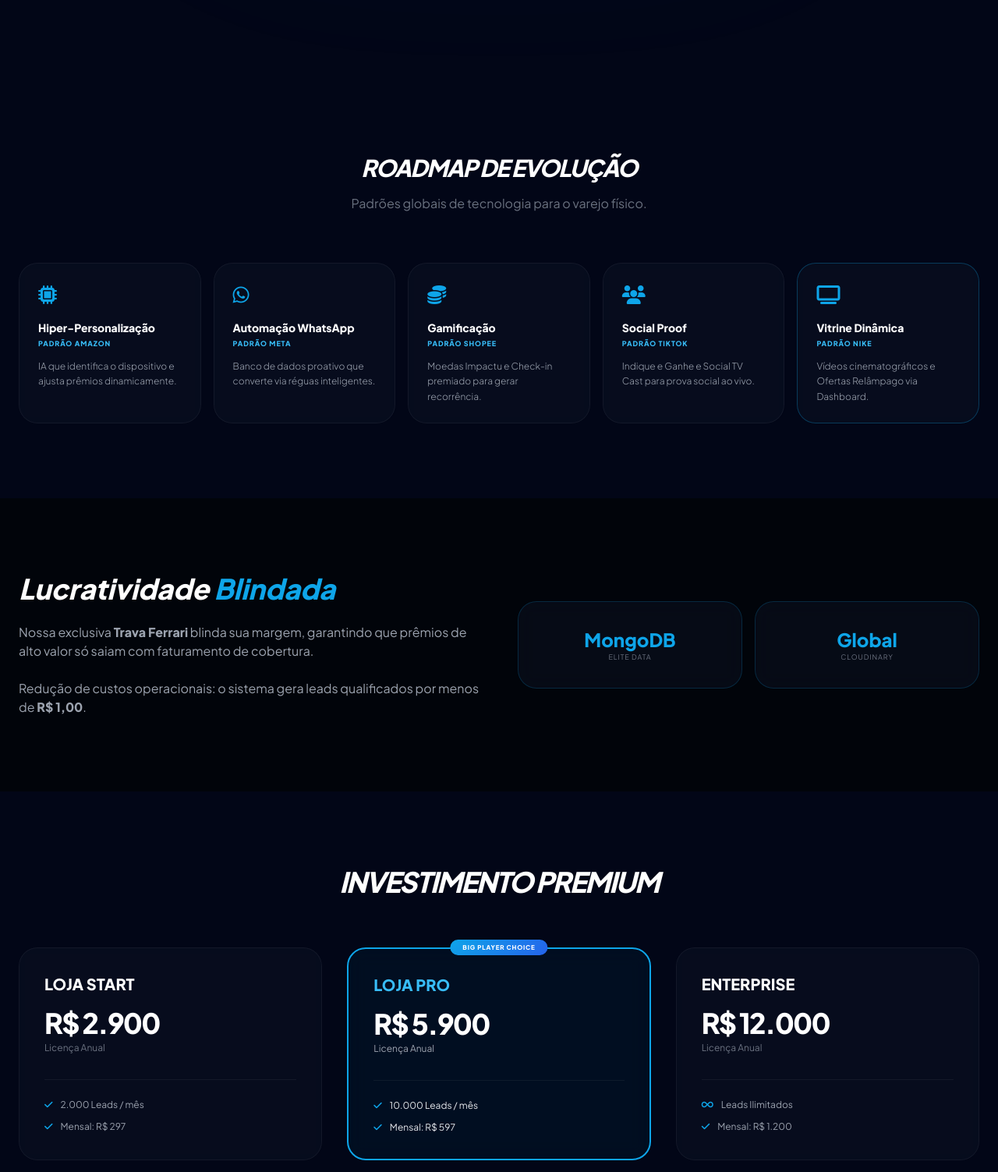
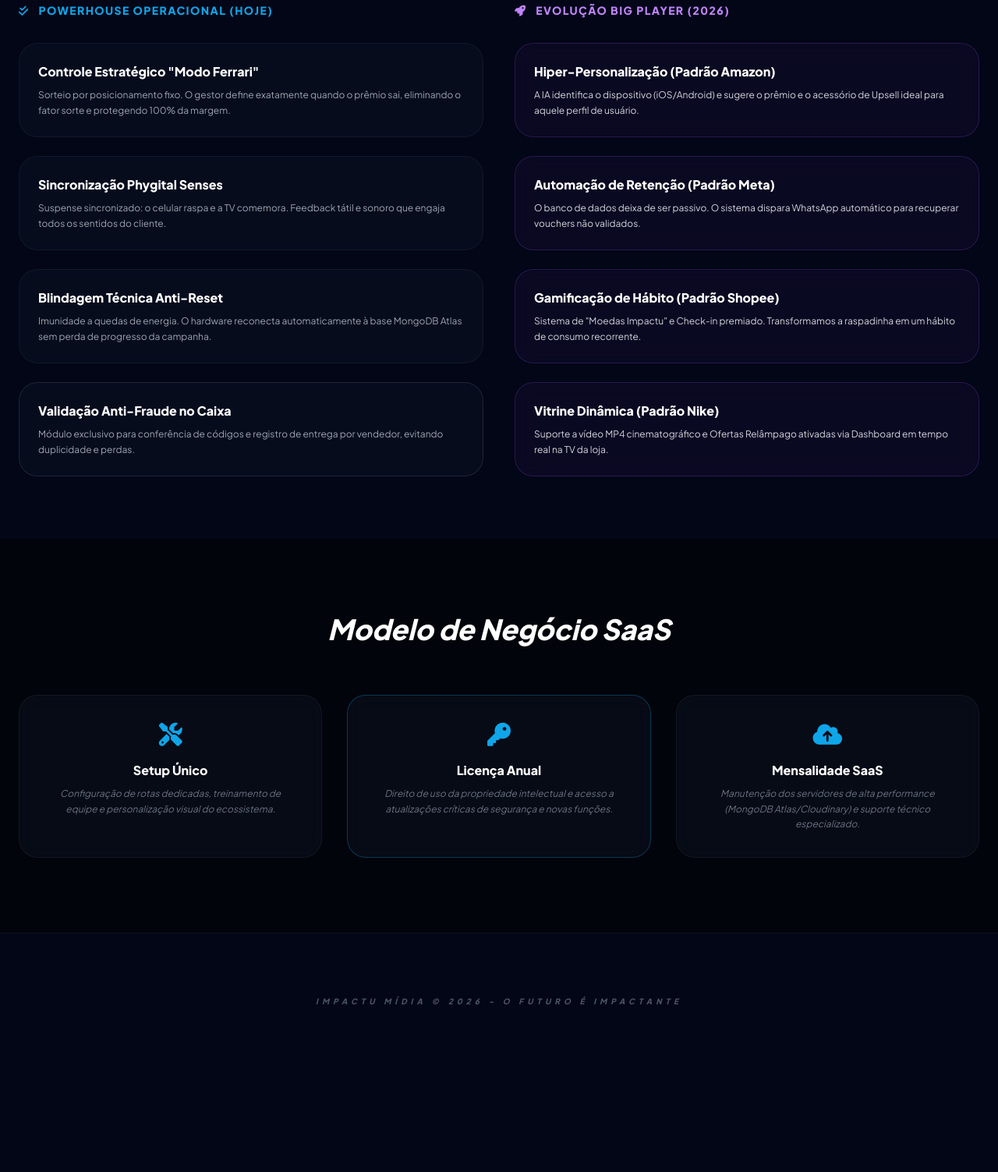
Before and after one commit to SimonAlves/landing-page-impactu-midia, a plain HTML site: page teste.html in a window 1280 px wide. Shown: the part 557-2060 px from the top of the page at 78% size. After the commit the page ends 1929 px from the top, so only its background shows below. Drawn offline with nearby package versions, Linux system fonts and the light colour scheme.

Commit message:
Update teste.html

```diff
--- a/teste.html
+++ b/teste.html
@@ -3,7 +3,7 @@
 <head>
     <meta charset="UTF-8">
     <meta name="viewport" content="width=device-width, initial-scale=1.0">
-    <title>Impactu Mídia | Tecnologia para Big Players</title>
+    <title>Impactu Mídia | Soluções Enterprise para Varejo</title>
     <script src="https://cdn.tailwindcss.com"></script>
     <link href="https://fonts.googleapis.com/css2?family=Plus+Jakarta+Sans:wght@300;400;600;800&display=swap" rel="stylesheet">
     <link rel="stylesheet" href="https://cdnjs.cloudflare.com/ajax/libs/font-awesome/6.4.0/css/all.min.css">
@@ -11,139 +11,112 @@
         body { font-family: 'Plus Jakarta Sans', sans-serif; background-color: #020617; color: #ffffff; scroll-behavior: smooth; margin: 0; }
         .tech-gradient { background: linear-gradient(135deg, #0ea5e9 0%, #2563eb 100%); }
         .glass-card { background: rgba(15, 23, 42, 0.4); backdrop-filter: blur(12px); border: 1px solid rgba(255, 255, 255, 0.05); border-radius: 24px; transition: all 0.4s ease; }
-        .glass-card:hover { border-color: rgba(14, 165, 233, 0.5); transform: translateY(-8px); background: rgba(15, 23, 42, 0.6); }
+        .glass-card:hover { border-color: rgba(14, 165, 233, 0.5); transform: translateY(-5px); background: rgba(15, 23, 42, 0.6); }
         .text-glow { background: linear-gradient(90deg, #38bdf8, #818cf8); -webkit-background-clip: text; -webkit-text-fill-color: transparent; font-weight: 800; }
-        .btn-premium { background: #38bdf8; color: #020617; transition: all 0.3s ease; box-shadow: 0 0 15px rgba(56, 189, 248, 0.3); text-decoration: none; }
-        .btn-premium:hover { transform: scale(1.03); background: #7dd3fc; }
+        .btn-premium { background: #38bdf8; color: #020617; transition: all 0.3s ease; box-shadow: 0 0 15px rgba(56, 189, 248, 0.3); text-decoration: none; display: inline-block; }
+        .modal { display: none; position: fixed; inset: 0; background: rgba(2, 6, 23, 0.95); z-index: 100; align-items: center; justify-content: center; backdrop-filter: blur(10px); }
+        .modal.active { display: flex; }
+        .tab-active { border-bottom: 2px solid #38bdf8; color: #38bdf8; }
     </style>
 </head>
 <body class="antialiased">
 
     <nav class="fixed w-full z-50 bg-[#020617]/90 backdrop-blur-md border-b border-white/5 py-4 px-8">
         <div class="container mx-auto flex justify-between items-center">
-            <div class="text-2xl font-black tracking-tighter">IMPACTU<span class="text-sky-500 underline">MÍDIA</span></div>
-            <div class="hidden lg:flex space-x-10 text-xs font-semibold text-gray-400">
-                <a href="#roadmap" class="hover:text-white transition uppercase tracking-widest">Roadmap</a>
-                <a href="#blindagem" class="hover:text-white transition uppercase tracking-widest">Blindagem</a>
-                <a href="#investimento" class="hover:text-white transition uppercase tracking-widest">Investimento</a>
-            </div>
-            <a href="https://wa.me/5511999999999" class="btn-premium px-6 py-2.5 rounded-full text-[10px] font-black uppercase tracking-widest">Consultoria VIP</a>
+            <div class="text-2xl font-black tracking-tighter italic">IMPACTU<span class="text-sky-500 underline">MÍDIA</span></div>
+            <a href="https://wa.me/5511999999999" class="btn-premium px-6 py-2 rounded-full text-[10px] font-black uppercase">Consultoria VIP</a>
         </div>
     </nav>
 
-    <section class="relative pt-48 pb-32 px-6 overflow-hidden">
-        <div class="absolute top-0 left-1/2 -translate-x-1/2 w-[800px] h-[400px] bg-sky-500/10 blur-[120px] rounded-full"></div>
+    <section class="relative pt-48 pb-20 px-6 overflow-hidden">
+        <div class="absolute top-0 left-1/2 -translate-x-1/2 w-[1000px] h-[500px] bg-sky-500/10 blur-[130px] rounded-full"></div>
         <div class="container mx-auto text-center relative z-10">
             <h1 class="text-5xl md:text-7xl font-extrabold tracking-tight mb-8">
-                Inteligência de <br> <span class="text-glow italic">Big Player</span>
+                Tecnologia de <span class="text-glow italic">Classe Mundial</span>
             </h1>
             <p class="text-gray-400 text-lg md:text-xl max-w-3xl mx-auto mb-12 font-light leading-relaxed">
-                A Impactu Mídia entrega o ecossistema estratégico de 2026 para redes que exigem hiper-personalização, automação e lucratividade absoluta.
+                Da <strong>Blindagem Anti-Reset</strong> à <strong>Hiper-Personalização IA</strong>. Uma infraestrutura robusta desenhada para dominar o PDV físico.
             </p>
-            <div class="flex flex-col md:flex-row justify-center gap-6">
-                <a href="#investimento" class="btn-premium px-10 py-4 rounded-xl font-bold">Acessar Proposta Premium</a>
-                <a href="#roadmap" class="bg-white/5 hover:bg-white/10 px-10 py-4 rounded-xl font-bold border border-white/10 transition">Explorar Roadmap 2026</a>
-            </div>
         </div>
     </section>
 
-    <section id="roadmap" class="py-24 container mx-auto px-6">
-        <div class="text-center mb-16">
-            <h2 class="text-3xl font-bold mb-4 uppercase tracking-tighter italic">Roadmap de Evolução</h2>
-            <p class="text-gray-500">Padrões globais de tecnologia para o varejo físico.</p>
+    <section class="py-20 container mx-auto px-6">
+        <div class="grid md:grid-cols-2 gap-10">
+            <div class="space-y-6">
+                <h3 class="text-sky-500 font-bold uppercase tracking-widest text-sm mb-8"><i class="fas fa-check-double mr-2"></i> Powerhouse Operacional (Hoje)</h3>
+
+                <div class="glass-card p-6">
+                    <h4 class="font-bold text-white mb-2">Controle Estratégico "Modo Ferrari"</h4>
+                    <p class="text-xs text-gray-400 leading-relaxed">Sorteio por posicionamento fixo. O gestor define exatamente quando o prêmio sai, eliminando o fator sorte e protegendo 100% da margem.</p>
                 </div>
-        <div class="grid grid-cols-1 md:grid-cols-5 gap-4">
+
                 <div class="glass-card p-6">
-                <i class="fas fa-microchip text-sky-500 text-2xl mb-4"></i>
-                <h3 class="font-bold mb-1 text-sm">Hiper-Personalização</h3>
-                <p class="text-[9px] text-sky-400 font-bold uppercase mb-3 tracking-widest">Padrão Amazon</p>
-                <p class="text-xs text-gray-400 leading-relaxed font-light">IA que identifica o dispositivo e ajusta prêmios dinamicamente.</p>
+                    <h4 class="font-bold text-white mb-2">Sincronização Phygital Senses</h4>
+                    <p class="text-xs text-gray-400 leading-relaxed">Suspense sincronizado: o celular raspa e a TV comemora. Feedback tátil e sonoro que engaja todos os sentidos do cliente.</p>
                 </div>
+
                 <div class="glass-card p-6">
-                <i class="fab fa-whatsapp text-sky-500 text-2xl mb-4"></i>
-                <h3 class="font-bold mb-1 text-sm">Automação WhatsApp</h3>
-                <p class="text-[9px] text-sky-400 font-bold uppercase mb-3 tracking-widest">Padrão Meta</p>
-                <p class="text-xs text-gray-400 leading-relaxed font-light">Banco de dados proativo que converte via réguas inteligentes.</p>
+                    <h4 class="font-bold text-white mb-2">Blindagem Técnica Anti-Reset</h4>
+                    <p class="text-xs text-gray-400 leading-relaxed">Imunidade a quedas de energia. O hardware reconecta automaticamente à base MongoDB Atlas sem perda de progresso da campanha.</p>
                 </div>
-            <div class="glass-card p-6">
-                <i class="fas fa-coins text-sky-500 text-2xl mb-4"></i>
-                <h3 class="font-bold mb-1 text-sm">Gamificação</h3>
-                <p class="text-[9px] text-sky-400 font-bold uppercase mb-3 tracking-widest">Padrão Shopee</p>
-                <p class="text-xs text-gray-400 leading-relaxed font-light">Moedas Impactu e Check-in premiado para gerar recorrência.</p>
-            </div>
-            <div class="glass-card p-6">
-                <i class="fas fa-users text-sky-500 text-2xl mb-4"></i>
-                <h3 class="font-bold mb-1 text-sm">Social Proof</h3>
-                <p class="text-[9px] text-sky-400 font-bold uppercase mb-3 tracking-widest">Padrão TikTok</p>
-                <p class="text-xs text-gray-400 leading-relaxed font-light">Indique e Ganhe e Social TV Cast para prova social ao vivo.</p>
-            </div>
-            <div class="glass-card p-6 border-sky-500/30">
-                <i class="fas fa-tv text-sky-500 text-2xl mb-4"></i>
-                <h3 class="font-bold mb-1 text-sm">Vitrine Dinâmica</h3>
-                <p class="text-[9px] text-sky-400 font-bold uppercase mb-3 tracking-widest">Padrão Nike</p>
-                <p class="text-xs text-gray-400 leading-relaxed font-light">Vídeos cinematográficos e Ofertas Relâmpago via Dashboard.</p>
+
+                <div class="glass-card p-6 border-white/10">
+                    <h4 class="font-bold text-white mb-2">Validação Anti-Fraude no Caixa</h4>
+                    <p class="text-xs text-gray-400 leading-relaxed">Módulo exclusivo para conferência de códigos e registro de entrega por vendedor, evitando duplicidade e perdas.</p>
                 </div>
             </div>
-    </section>
 
-    <section id="blindagem" class="py-24 bg-[#01040a]">
-        <div class="container mx-auto px-6 grid md:grid-cols-2 gap-12 items-center">
-            <div>
-                <h2 class="text-4xl font-extrabold mb-6 italic italic">Lucratividade <span class="text-sky-500">Blindada</span></h2>
-                <div class="space-y-6 text-gray-400">
-                    <p>Nossa exclusiva <strong>Trava Ferrari</strong> blinda sua margem, garantindo que prêmios de alto valor só saiam com faturamento de cobertura.</p>
-                    <p>Redução de custos operacionais: o sistema gera leads qualificados por menos de <strong>R$ 1,00</strong>.</p>
+            <div class="space-y-6">
+                <h3 class="text-purple-400 font-bold uppercase tracking-widest text-sm mb-8"><i class="fas fa-rocket mr-2"></i> Evolução Big Player (2026)</h3>
+
+                <div class="glass-card p-6 border-purple-500/20 bg-purple-500/5">
+                    <h4 class="font-bold text-white mb-2">Hiper-Personalização (Padrão Amazon)</h4>
+                    <p class="text-xs text-gray-300 leading-relaxed">A IA identifica o dispositivo (iOS/Android) e sugere o prêmio e o acessório de Upsell ideal para aquele perfil de usuário.</p>
                 </div>
+
+                <div class="glass-card p-6 border-purple-500/20 bg-purple-500/5">
+                    <h4 class="font-bold text-white mb-2">Automação de Retenção (Padrão Meta)</h4>
+                    <p class="text-xs text-gray-300 leading-relaxed">O banco de dados deixa de ser passivo. O sistema dispara WhatsApp automático para recuperar vouchers não validados.</p>
                 </div>
-            <div class="grid grid-cols-2 gap-4">
-                <div class="glass-card p-8 text-center border-sky-500/20">
-                    <p class="text-2xl font-black text-sky-500">MongoDB</p>
-                    <p class="text-[9px] uppercase tracking-widest text-gray-500">Elite Data</p>
+
+                <div class="glass-card p-6 border-purple-500/20 bg-purple-500/5">
+                    <h4 class="font-bold text-white mb-2">Gamificação de Hábito (Padrão Shopee)</h4>
+                    <p class="text-xs text-gray-300 leading-relaxed">Sistema de "Moedas Impactu" e Check-in premiado. Transformamos a raspadinha em um hábito de consumo recorrente.</p>
                 </div>
-                <div class="glass-card p-8 text-center border-sky-500/20">
-                    <p class="text-2xl font-black text-sky-500">Global</p>
-                    <p class="text-[9px] uppercase tracking-widest text-gray-500">Cloudinary</p>
+
+                <div class="glass-card p-6 border-purple-500/20 bg-purple-500/5">
+                    <h4 class="font-bold text-white mb-2">Vitrine Dinâmica (Padrão Nike)</h4>
+                    <p class="text-xs text-gray-300 leading-relaxed">Suporte a vídeo MP4 cinematográfico e Ofertas Relâmpago ativadas via Dashboard em tempo real na TV da loja.</p>
                 </div>
             </div>
         </div>
     </section>
 
-    <section id="investimento" class="py-24 container mx-auto px-6 text-center">
-        <h2 class="text-4xl font-black mb-16 italic tracking-tighter uppercase">Investimento Premium</h2>
+    <section id="investimento" class="py-24 bg-[#01040a]">
+        <div class="container mx-auto px-6 text-center">
+            <h2 class="text-4xl font-black mb-16 italic italic">Modelo de Negócio SaaS</h2>
             <div class="grid md:grid-cols-3 gap-8">
-            <div class="glass-card p-8 text-left">
-                <h3 class="text-xl font-black mb-4 uppercase">Loja Start</h3>
-                <p class="text-4xl font-black mb-1 tracking-tighter">R$ 2.900</p>
-                <p class="text-gray-500 text-xs mb-8">Licença Anual</p>
-                <ul class="text-gray-400 space-y-3 text-xs border-t border-white/5 pt-6">
-                    <li><i class="fas fa-check text-sky-500 mr-2"></i> 2.000 Leads / mês</li>
-                    <li><i class="fas fa-check text-sky-500 mr-2"></i> Mensal: R$ 297</li>
-                </ul>
+                <div class="glass-card p-8 border-white/5">
+                    <i class="fas fa-tools text-sky-500 text-3xl mb-4"></i>
+                    <h4 class="font-bold mb-2">Setup Único</h4>
+                    <p class="text-xs text-gray-500 italic leading-relaxed">Configuração de rotas dedicadas, treinamento de equipe e personalização visual do ecossistema.</p>
                 </div>
-            <div class="glass-card p-8 border-2 border-sky-500 relative bg-sky-500/5 text-left">
-                <div class="absolute -top-3 left-1/2 -translate-x-1/2 tech-gradient px-4 py-1 rounded-full text-[8px] font-black uppercase tracking-widest">Big Player Choice</div>
-                <h3 class="text-xl font-black mb-4 uppercase text-sky-400">Loja Pro</h3>
-                <p class="text-4xl font-black mb-1 tracking-tighter">R$ 5.900</p>
-                <p class="text-gray-400 text-xs mb-8">Licença Anual</p>
-                <ul class="text-gray-200 space-y-3 text-xs border-t border-white/5 pt-6">
-                    <li><i class="fas fa-check text-sky-500 mr-2"></i> 10.000 Leads / mês</li>
-                    <li><i class="fas fa-check text-sky-500 mr-2"></i> Mensal: R$ 597</li>
-                </ul>
+                <div class="glass-card p-8 border-sky-500/30">
+                    <i class="fas fa-key text-sky-500 text-3xl mb-4"></i>
+                    <h4 class="font-bold mb-2">Licença Anual</h4>
+                    <p class="text-xs text-gray-500 italic leading-relaxed">Direito de uso da propriedade intelectual e acesso a atualizações críticas de segurança e novas funções.</p>
                 </div>
-            <div class="glass-card p-8 text-left">
-                <h3 class="text-xl font-black mb-4 uppercase">Enterprise</h3>
-                <p class="text-4xl font-black mb-1 tracking-tighter">R$ 12.000</p>
-                <p class="text-gray-500 text-xs mb-8">Licença Anual</p>
-                <ul class="text-gray-400 space-y-3 text-xs border-t border-white/5 pt-6">
-                    <li><i class="fas fa-infinity text-sky-500 mr-2"></i> Leads Ilimitados</li>
-                    <li><i class="fas fa-check text-sky-500 mr-2"></i> Mensal: R$ 1.200</li>
-                </ul>
+                <div class="glass-card p-8 border-white/5">
+                    <i class="fas fa-cloud-arrow-up text-sky-500 text-3xl mb-4"></i>
+                    <h4 class="font-bold mb-2">Mensalidade SaaS</h4>
+                    <p class="text-xs text-gray-500 italic leading-relaxed">Manutenção dos servidores de alta performance (MongoDB Atlas/Cloudinary) e suporte técnico especializado.</p>
+                </div>
             </div>
         </div>
     </section>
 
-    <footer class="py-12 border-t border-white/5 text-center">
-        <p class="text-gray-600 text-[9px] tracking-[0.4em] uppercase font-bold italic">Impactu Mídia © 2026 - O Futuro é Impactante</p>
+    <footer class="py-20 border-t border-white/5 text-center">
+        <p class="text-gray-600 text-[10px] tracking-[0.5em] uppercase italic font-bold">Impactu Mídia © 2026 - O Futuro é Impactante</p>
     </footer>
 
 </body>
```
Lines whose indentation alone changed are shown as unchanged.
